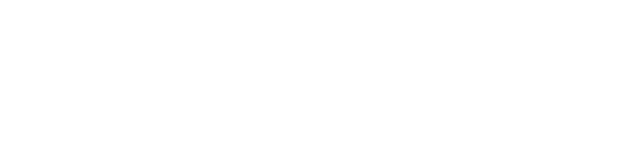
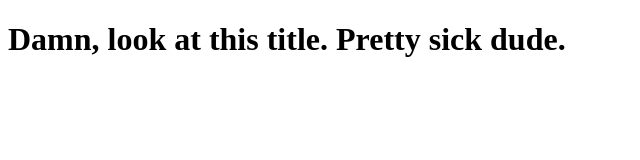
Before and after one commit to MikeOfEarth/bullshiitest, a plain HTML site: page index.html in a window 1280 px wide. Shown: the whole page, without its empty margins (0-640 px from the left). Drawn offline with Linux system fonts and the light colour scheme.

Commit message:
third try

```diff
--- a/index.html
+++ b/index.html
@@ -3,9 +3,9 @@
 <head>
     <meta charset="UTF-8">
     <meta name="viewport" content="width=device-width, initial-scale=1.0">
-    <title>Document</title>
+    <title>Github Demo</title>
 </head>
 <body>
-
+    <h1>Damn, look at this title. Pretty sick dude.</h1>
 </body>
 </html>
```
